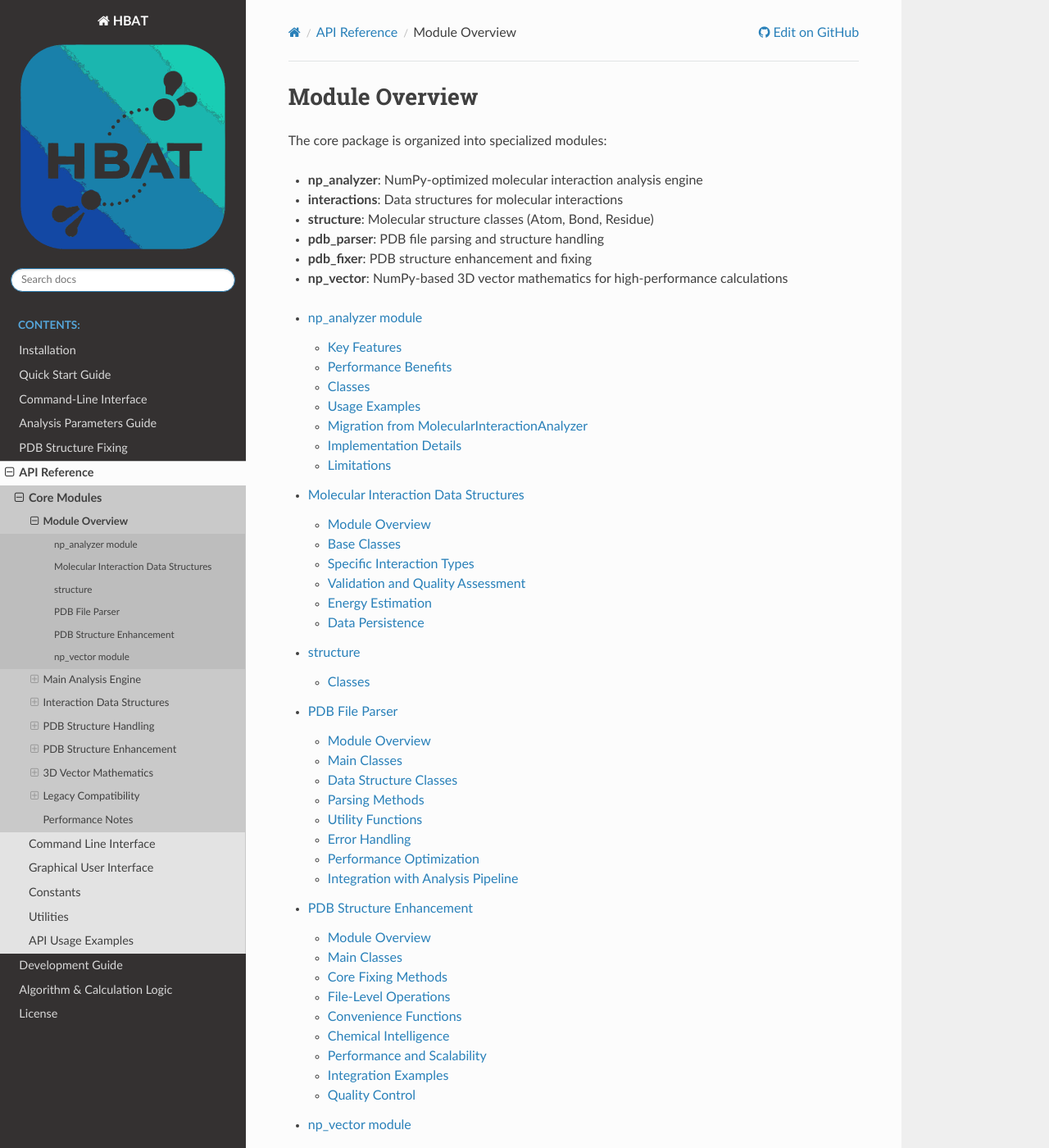
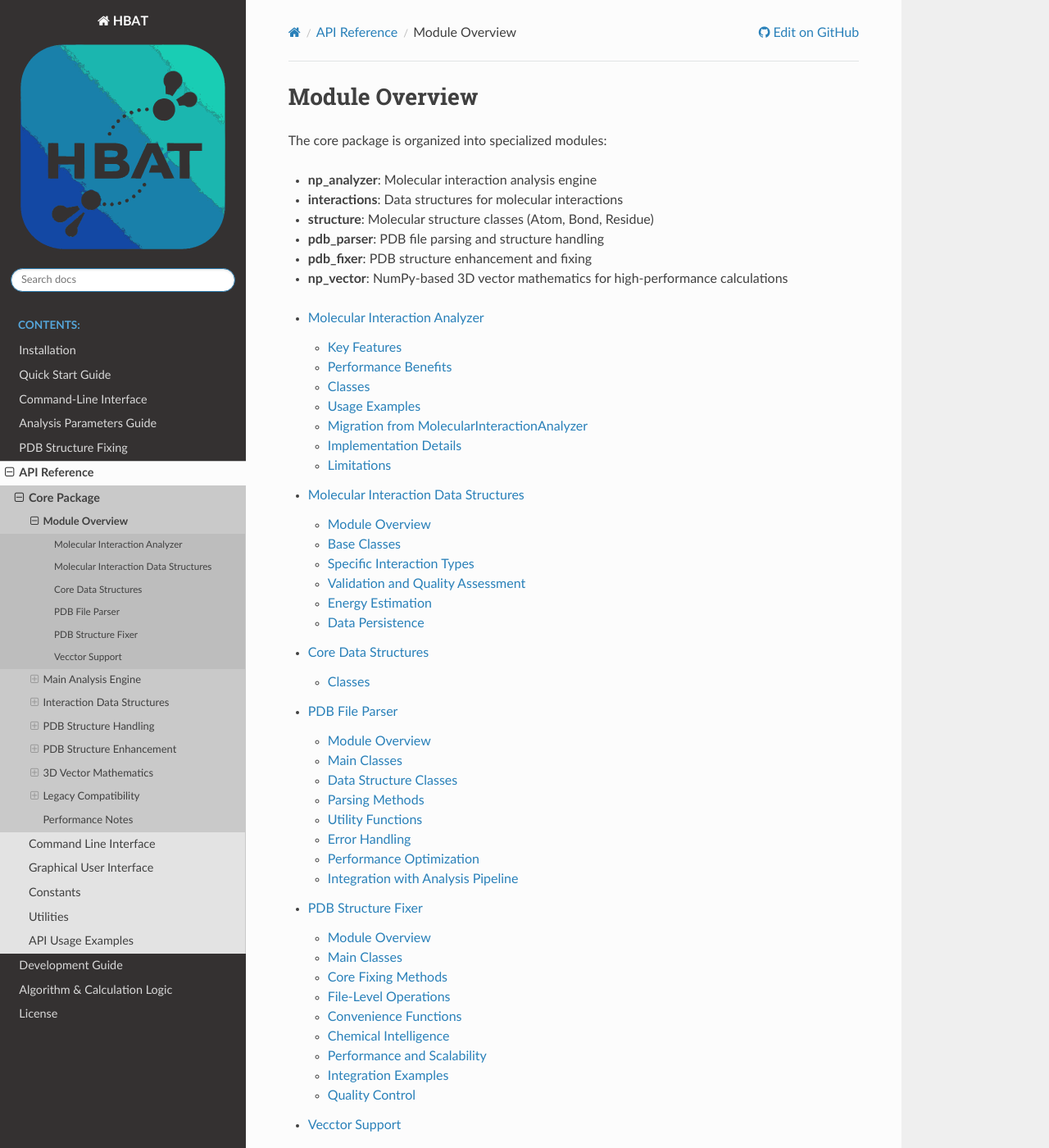
Before and after one commit to abhishektiwari/hbat, a Sphinx documentation site: the page built from docs/source/api/core/index.rst, in a window 1280 px wide and 1400 px high. Shown: the whole window at 82% size. Built offline with Sphinx 7.4.7 and the Read the Docs theme 3.1.0, drawn with Linux system fonts in a browser that asks for light colours; the version number could not be read and is left out; some of the changed text lies outside the part shown.

Commit message:
Fixing docs, conda build, requirements.txt

```diff
--- a/docs/source/api/core/index.rst
+++ b/docs/source/api/core/index.rst
@@ -3,7 +3,7 @@ Module Overview
 
 The core package is organized into specialized modules:
 
-- **np_analyzer**: NumPy-optimized molecular interaction analysis engine
+- **np_analyzer**: Molecular interaction analysis engine
 - **interactions**: Data structures for molecular interactions
 - **structure**: Molecular structure classes (Atom, Bond, Residue)
 - **pdb_parser**: PDB file parsing and structure handling
@@ -23,7 +23,7 @@ The core package is organized into specialized modules:
 Main Analysis Engine
 --------------------
 
-NumPy Molecular Interaction Analyzer
+Molecular Interaction Analyzer
 ~~~~~~~~~~~~~~~~~~~~~~~~~~~~~~~~~~~
 
 .. automodule:: hbat.core.np_analyzer
--- a/docs/source/api/core/np_analyzer.rst
+++ b/docs/source/api/core/np_analyzer.rst
@@ -1,5 +1,5 @@
-np_analyzer module
-==================
+Molecular Interaction Analyzer
+==============================
 
 .. automodule:: hbat.core.np_analyzer
    :members:
--- a/docs/source/api/core/np_vector.rst
+++ b/docs/source/api/core/np_vector.rst
@@ -1,5 +1,5 @@
-np_vector module
-================
+Vecctor Support
+===============
 
 .. automodule:: hbat.core.np_vector
    :members:
--- a/docs/source/api/core/pdb_fixer.rst
+++ b/docs/source/api/core/pdb_fixer.rst
@@ -1,5 +1,5 @@
-PDB Structure Enhancement
-=========================
+PDB Structure Fixer
+===================
 
 Comprehensive PDB structure fixing and enhancement utilities for preparing molecular structures for analysis.
 
--- a/docs/source/api/core/structure.rst
+++ b/docs/source/api/core/structure.rst
@@ -1,5 +1,5 @@
-structure
-=========
+Core Data Structures
+====================
 
 .. module:: hbat.core.structure
 
--- a/docs/source/api/index.rst
+++ b/docs/source/api/index.rst
@@ -3,7 +3,7 @@ API Reference
 
 This section contains the complete API documentation for HBAT.
 
-Core Modules
+Core Package
 ------------
 
 .. toctree::
--- a/requirements.txt
+++ b/requirements.txt
@@ -15,3 +15,7 @@ matplotlib>=3.3.0
 pdbfixer @ git+https://github.com/openmm/pdbfixer.git
 openbabel-wheel>=3.1.1.22
 pybel>=0.15.5
+
+# mmCIF/BinaryCIF parsing
+mmcif-pdbx>=2.0.1
+mmcif>=0.92.0
```
Also changed, not shown: 2 other files.
